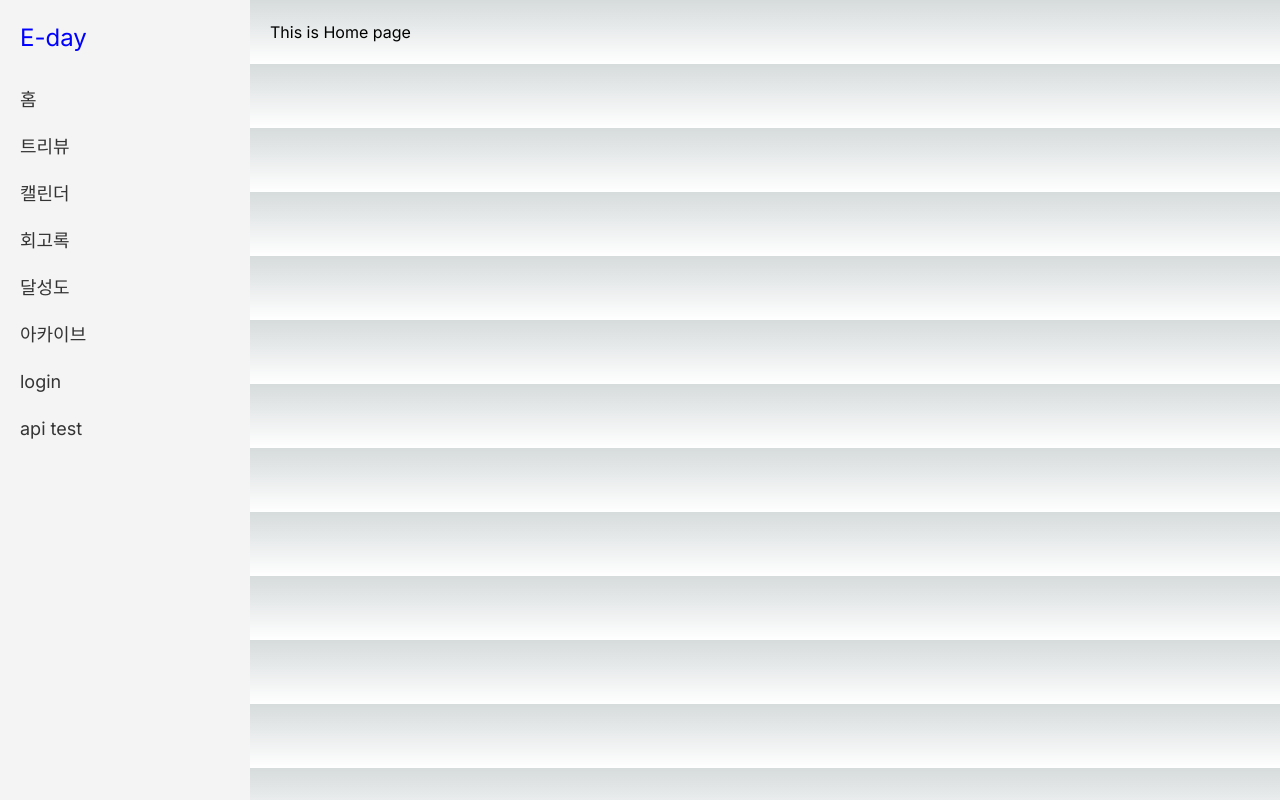
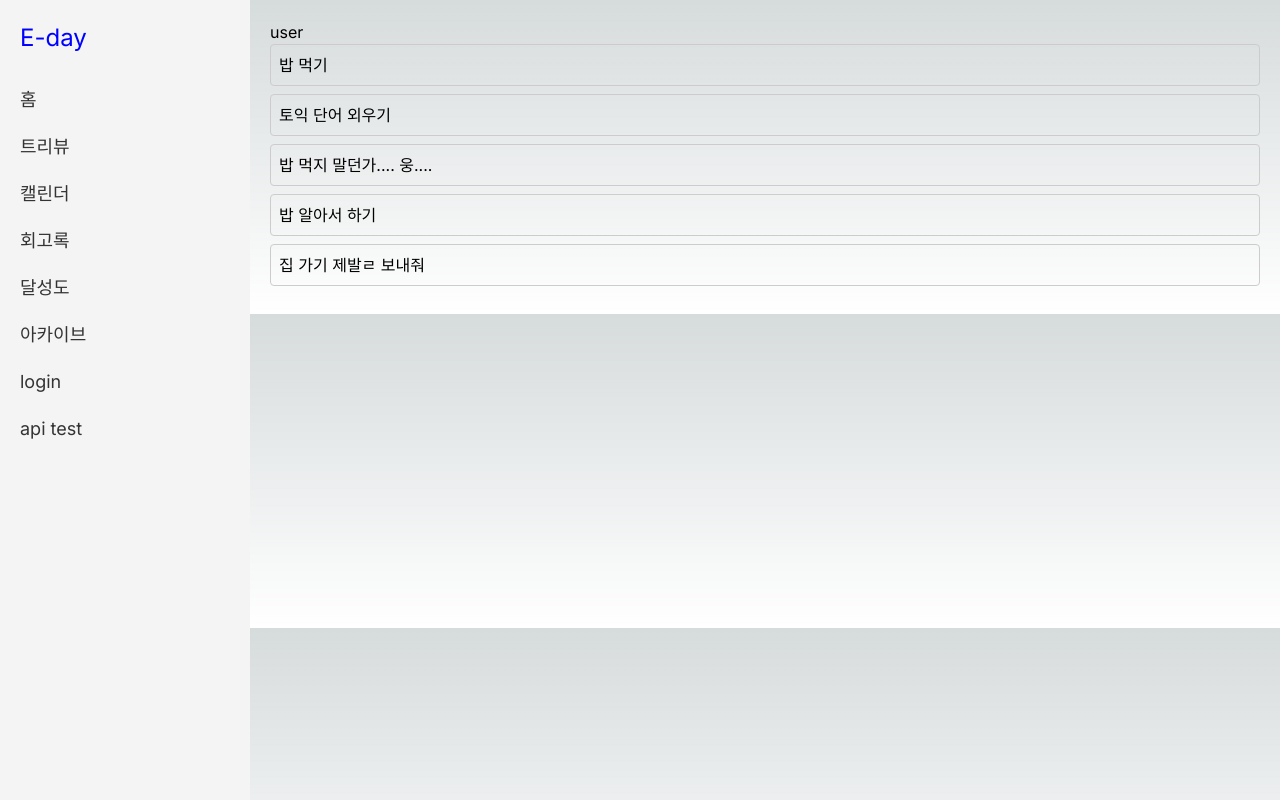
Before and after one commit to Team-MoLU/E-DAY-Next.js, a Next.js app: page / in a window 1280 px wide. Built offline with nearby package versions, Linux system fonts and the light colour scheme.

Commit message:
[develop] feat: list 추가

```diff
--- a/src/app/globals.css
+++ b/src/app/globals.css
@@ -67,3 +67,15 @@ body {
   margin-left: 250px; /* 사이드바의 너비만큼 왼쪽 여백 추가 */
   padding: 20px; /* 내부 여백 */
 }
+
+.node-item {
+  cursor: pointer;
+  padding: 8px;
+  margin-bottom: 8px;
+  border: 1px solid #ccc;
+  border-radius: 4px;
+}
+
+.node-item:hover {
+  background-color: #969696;
+}
--- a/src/app/page.js
+++ b/src/app/page.js
@@ -1,7 +1,35 @@
+"use client";
+import { useState } from "react";
+
 export default function HomePage() {
+  const [currentNode, setCurrentNode] = useState("user");
+
+  const nodes = [
+    "밥 먹기",
+    "토익 단어 외우기",
+    "밥 먹지 말던가.... 웅....",
+    "밥 알아서 하기",
+    "집 가기 제발ㄹ 보내줘",
+  ];
+
+  const handleClick = (node) => {
+    setCurrentNode(node);
+  };
+
   return (
     <div>
-      <h1>This is Home page</h1>
+      <h1>{currentNode}</h1>
+      <ul>
+        {nodes.map((node, index) => (
+          <li
+            key={index}
+            className="node-item"
+            onClick={() => handleClick(node)}
+          >
+            {node}
+          </li>
+        ))}
+      </ul>
     </div>
   );
 }
```
